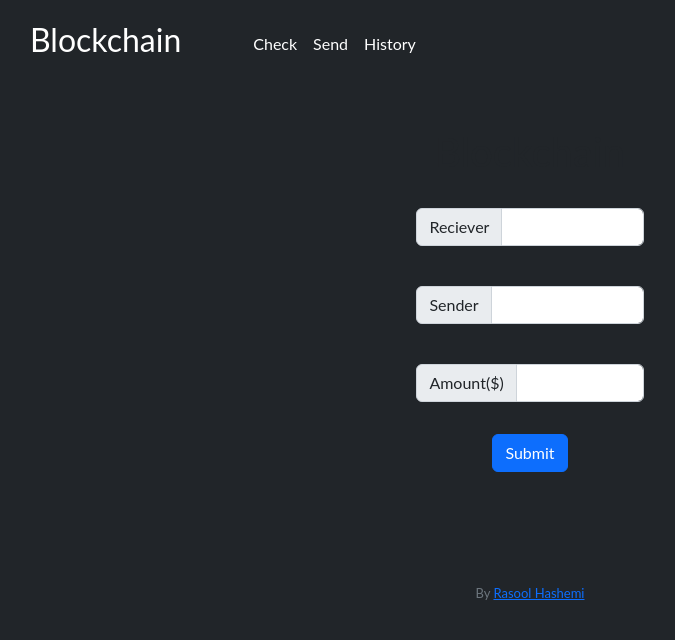
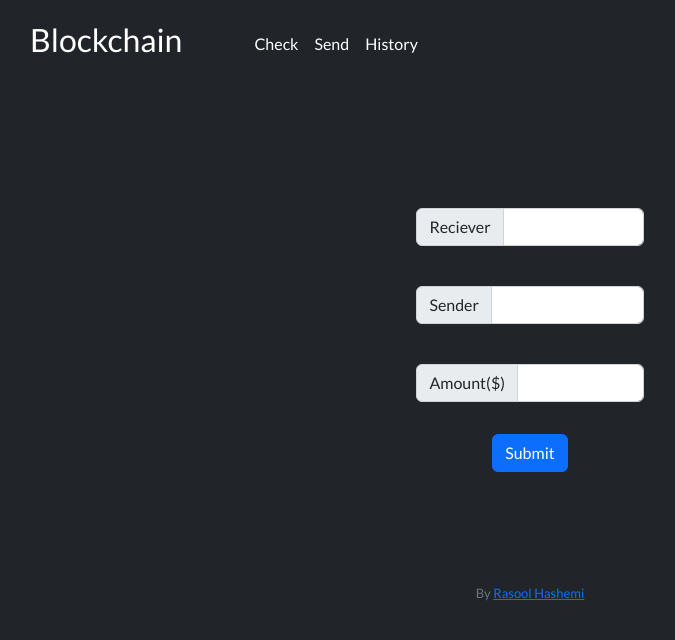
Before and after one commit to hawshemi/Blockchain, a Flask app: page /send in a window 1280 px wide. Shown: the top 640 px of the page, without its empty margins (110-785 px from the left). Run offline with Flask 2, Linux system fonts and the light colour scheme.

Commit message:
Layout Edit

```diff
--- a/templates/layout.html
+++ b/templates/layout.html
@@ -12,6 +12,10 @@
         <link href="/static/favicon.ico" rel="icon">
 
         <link href="/static/styles.css" rel="stylesheet">
+
+        <link rel="preconnect" href="https://fonts.googleapis.com">
+        <link rel="preconnect" href="https://fonts.gstatic.com" crossorigin>
+        <link href="https://fonts.googleapis.com/css2?family=Lato:ital,wght@0,400;0,900;1,400&display=swap" rel="stylesheet">
 
         <title>Blockchain: {% block title %}{% endblock %}</title>
     </head>
@@ -36,7 +40,7 @@
             {% block main %}{% endblock %}
         </main>
 
-        <footer class="footer text-center text-muted">
+        <footer class="footer text-muted">
             By <a href="https://hawshemi.com/">Rasool Hashemi</a>
         </footer>
 
```
